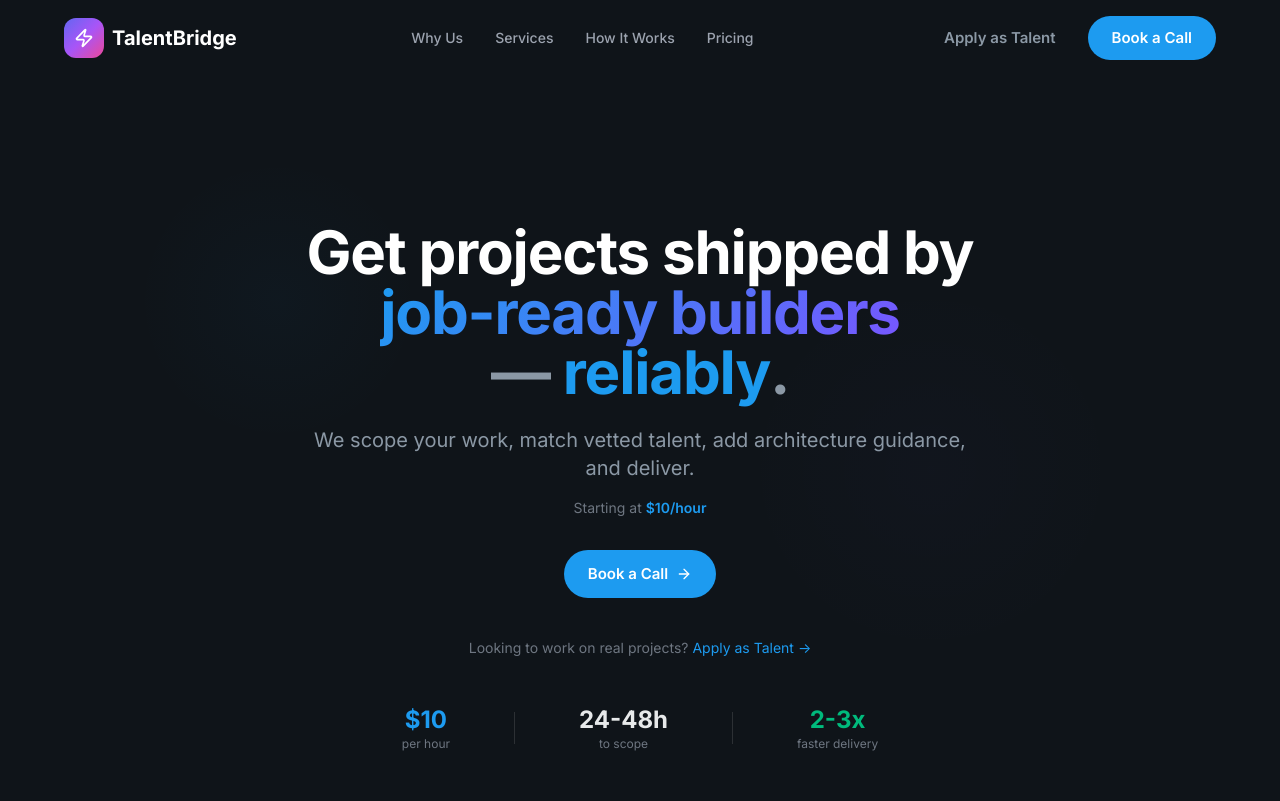
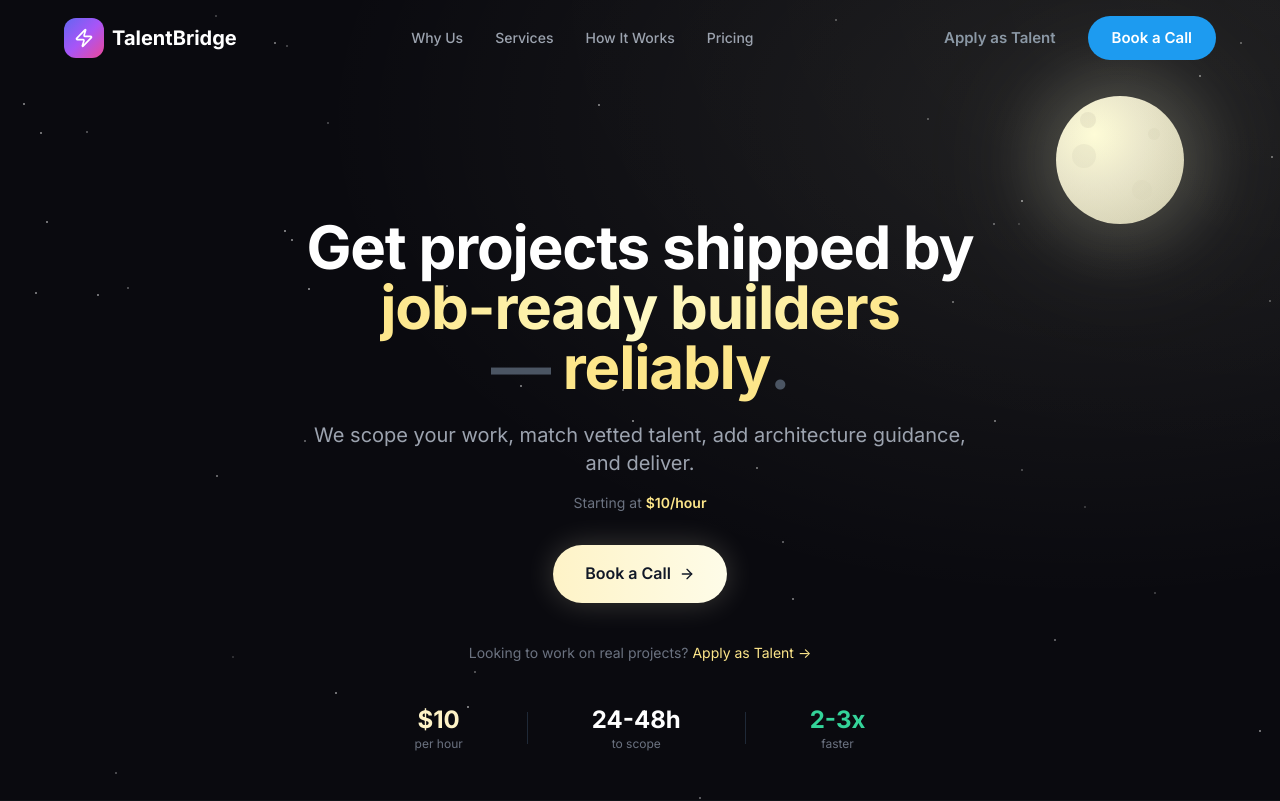
Before and after one commit to Owlbasis/pinaaka, a Next.js app: page / in a window 1280 px wide. Shown: the top 801 px of the page. Built offline with nearby package versions, Linux system fonts and the light colour scheme.

Commit message:
Add moonlit night theme with moon, stars, and warm amber accents

```diff
--- a/components/sections/Hero.tsx
+++ b/components/sections/Hero.tsx
@@ -9,13 +9,11 @@ interface HeroProps {
     onApplyTalent: () => void;
 }
 
-// Words that cycle through
 const rotatingWords = ["faster", "cheaper", "reliably"];
 
 export default function Hero({ onBookCall, onApplyTalent }: HeroProps) {
     const [wordIndex, setWordIndex] = useState(0);
 
-    // Rotate words every 2 seconds
     useEffect(() => {
         const interval = setInterval(() => {
             setWordIndex((prev) => (prev + 1) % rotatingWords.length);
@@ -24,103 +22,131 @@ export default function Hero({ onBookCall, onApplyTalent }: HeroProps) {
     }, []);
 
     return (
-        <section className="relative min-h-screen flex items-center justify-center pt-20 overflow-hidden">
-            {/* Animated background elements */}
-            <div className="absolute inset-0 overflow-hidden">
-                {/* Floating shapes */}
+        <section className="relative min-h-screen flex items-center justify-center pt-20 overflow-hidden bg-[#0a0a0f]">
+            {/* Stars */}
+            <div className="absolute inset-0">
+                {[...Array(50)].map((_, i) => (
                     <motion.div
-                    className="absolute w-72 h-72 rounded-full opacity-[0.03]"
+                        key={i}
+                        className="absolute w-[2px] h-[2px] bg-white rounded-full"
                         style={{
-                        background: 'radial-gradient(circle, var(--accent-primary) 0%, transparent 70%)',
-                        top: '20%',
-                        left: '10%'
+                            left: `${Math.random() * 100}%`,
+                            top: `${Math.random() * 100}%`,
+                            opacity: 0.2 + Math.random() * 0.5,
                         }}
                         animate={{
-                        x: [0, 30, 0],
-                        y: [0, -20, 0],
+                            opacity: [0.2, 0.6, 0.2],
+                        }}
+                        transition={{
+                            duration: 2 + Math.random() * 3,
+                            repeat: Infinity,
+                            delay: Math.random() * 2,
+                        }}
+                    />
+                ))}
+            </div>
+
+            {/* Moon */}
+            <motion.div
+                className="absolute top-16 right-16 md:top-24 md:right-24"
+                initial={{ opacity: 0, scale: 0.8 }}
+                animate={{ opacity: 1, scale: 1 }}
+                transition={{ duration: 1.5, ease: "easeOut" }}
+            >
+                <div
+                    className="w-24 h-24 md:w-32 md:h-32 rounded-full relative"
+                    style={{
+                        background: "radial-gradient(circle at 30% 30%, #fefcd7 0%, #e8e4c9 40%, #c9c5a8 100%)",
+                        boxShadow: "0 0 60px 20px rgba(254, 252, 215, 0.15), 0 0 120px 40px rgba(254, 252, 215, 0.08)",
+                    }}
+                >
+                    {/* Moon craters */}
+                    <div className="absolute w-4 h-4 rounded-full bg-[#d4d0b5] opacity-40 top-4 left-6" />
+                    <div className="absolute w-6 h-6 rounded-full bg-[#d4d0b5] opacity-30 top-12 left-4" />
+                    <div className="absolute w-3 h-3 rounded-full bg-[#d4d0b5] opacity-35 top-8 right-6" />
+                    <div className="absolute w-5 h-5 rounded-full bg-[#d4d0b5] opacity-25 bottom-6 right-8" />
+                </div>
+            </motion.div>
+
+            {/* Moonlight rays */}
+            <div
+                className="absolute top-0 right-0 w-full h-full pointer-events-none"
+                style={{
+                    background: "radial-gradient(ellipse at 85% 15%, rgba(254, 252, 215, 0.08) 0%, transparent 50%)",
+                }}
+            />
+            <motion.div
+                className="absolute top-0 right-0 w-[60%] h-[60%] pointer-events-none"
+                style={{
+                    background: "radial-gradient(ellipse at 100% 0%, rgba(254, 252, 215, 0.05) 0%, transparent 70%)",
+                }}
+                animate={{
+                    opacity: [0.5, 1, 0.5],
                 }}
                 transition={{
                     duration: 8,
                     repeat: Infinity,
-                        ease: "easeInOut"
+                    ease: "easeInOut",
                 }}
             />
-                <motion.div
-                    className="absolute w-96 h-96 rounded-full opacity-[0.02]"
-                    style={{
-                        background: 'radial-gradient(circle, var(--accent-secondary) 0%, transparent 70%)',
-                        bottom: '20%',
-                        right: '10%'
-                    }}
-                    animate={{
-                        x: [0, -40, 0],
-                        y: [0, 30, 0],
-                    }}
-                    transition={{
-                        duration: 10,
-                        repeat: Infinity,
-                        ease: "easeInOut"
-                    }}
-                />
-            </div>
 
             <div className="container relative z-10">
                 <div className="max-w-3xl mx-auto text-center">
-                    {/* Main Headline */}
                     <motion.h1
                         initial={{ opacity: 0, y: 30 }}
                         animate={{ opacity: 1, y: 0 }}
-                        transition={{ duration: 0.6, ease: "easeOut" }}
-                        className="text-4xl md:text-5xl lg:text-6xl font-bold leading-tight mb-6"
+                        transition={{ duration: 0.8, ease: "easeOut" }}
+                        className="text-4xl md:text-5xl lg:text-6xl font-bold leading-tight mb-6 text-white"
                     >
                         Get projects shipped by{" "}
-                        <span className="text-gradient">job-ready builders</span>
+                        <span className="bg-gradient-to-r from-amber-200 via-yellow-100 to-amber-200 bg-clip-text text-transparent">
+                            job-ready builders
+                        </span>
                         <br />
-                        <span className="text-[var(--text-secondary)]">— </span>
+                        <span className="text-gray-600">— </span>
                         <motion.span
                             key={wordIndex}
                             initial={{ opacity: 0, y: 20 }}
                             animate={{ opacity: 1, y: 0 }}
-                            exit={{ opacity: 0, y: -20 }}
                             transition={{ duration: 0.4 }}
-                            className="text-[var(--accent-primary)] inline-block min-w-[140px]"
+                            className="text-amber-200 inline-block min-w-[140px]"
                         >
                             {rotatingWords[wordIndex]}
                         </motion.span>
-                        <span className="text-[var(--text-secondary)]">.</span>
+                        <span className="text-gray-600">.</span>
                     </motion.h1>
 
-                    {/* Subheadline */}
                     <motion.p
                         initial={{ opacity: 0, y: 20 }}
                         animate={{ opacity: 1, y: 0 }}
-                        transition={{ duration: 0.6, delay: 0.1, ease: "easeOut" }}
-                        className="text-lg md:text-xl text-[var(--text-secondary)] max-w-2xl mx-auto mb-4"
+                        transition={{ duration: 0.8, delay: 0.1 }}
+                        className="text-lg md:text-xl text-gray-400 max-w-2xl mx-auto mb-4"
                     >
                         We scope your work, match vetted talent, add architecture guidance, and deliver.
                     </motion.p>
 
-                    {/* Price Anchor */}
                     <motion.p
                         initial={{ opacity: 0, y: 20 }}
                         animate={{ opacity: 1, y: 0 }}
-                        transition={{ duration: 0.6, delay: 0.2, ease: "easeOut" }}
-                        className="text-sm text-[var(--text-muted)] mb-8"
+                        transition={{ duration: 0.8, delay: 0.2 }}
+                        className="text-sm text-gray-500 mb-8"
                     >
-                        Starting at <span className="text-[var(--accent-primary)] font-semibold">$10/hour</span>
+                        Starting at <span className="text-amber-200 font-semibold">$10/hour</span>
                     </motion.p>
 
-                    {/* CTA */}
                     <motion.div
                         initial={{ opacity: 0, y: 20 }}
                         animate={{ opacity: 1, y: 0 }}
-                        transition={{ duration: 0.6, delay: 0.3, ease: "easeOut" }}
-                        className="flex flex-col sm:flex-row items-center justify-center gap-4 mb-10"
+                        transition={{ duration: 0.8, delay: 0.3 }}
+                        className="flex items-center justify-center gap-4 mb-10"
                     >
                         <motion.button
                             onClick={onBookCall}
-                            className="btn btn-primary px-6 py-3 text-base"
-                            whileHover={{ scale: 1.02 }}
+                            className="px-8 py-4 bg-gradient-to-r from-amber-100 to-yellow-50 text-gray-900 rounded-full font-semibold flex items-center gap-2"
+                            style={{
+                                boxShadow: "0 0 30px rgba(254, 252, 215, 0.2)",
+                            }}
+                            whileHover={{ scale: 1.02, boxShadow: "0 0 50px rgba(254, 252, 215, 0.3)" }}
                             whileTap={{ scale: 0.98 }}
                         >
                             Book a Call
@@ -128,56 +154,43 @@ export default function Hero({ onBookCall, onApplyTalent }: HeroProps) {
                         </motion.button>
                     </motion.div>
 
-                    {/* Talent Link */}
                     <motion.p
                         initial={{ opacity: 0 }}
                         animate={{ opacity: 1 }}
-                        transition={{ duration: 0.6, delay: 0.4 }}
-                        className="text-[var(--text-muted)] text-sm"
+                        transition={{ duration: 0.8, delay: 0.4 }}
+                        className="text-gray-500 text-sm"
                     >
                         Looking to work on real projects?{" "}
-                        <button onClick={onApplyTalent} className="text-[var(--accent-primary)] hover:underline">
+                        <button onClick={onApplyTalent} className="text-amber-200 hover:text-amber-100 transition-colors">
                             Apply as Talent →
                         </button>
                     </motion.p>
                 </div>
             </div>
 
-            {/* Animated stats/trust bar */}
+            {/* Stats bar */}
             <motion.div
                 initial={{ opacity: 0, y: 40 }}
                 animate={{ opacity: 1, y: 0 }}
-                transition={{ duration: 0.8, delay: 0.6 }}
-                className="absolute bottom-12 left-0 right-0"
+                transition={{ duration: 1, delay: 0.6 }}
+                className="absolute bottom-12 left-0 right-0 z-10"
             >
                 <div className="container">
-                    <div className="flex items-center justify-center gap-8 md:gap-16 text-center">
-                        <motion.div
-                            initial={{ opacity: 0 }}
-                            animate={{ opacity: 1 }}
-                            transition={{ delay: 0.7 }}
-                        >
-                            <div className="text-xl md:text-2xl font-bold text-[var(--accent-primary)]">$10</div>
-                            <div className="text-xs text-[var(--text-muted)]">per hour</div>
-                        </motion.div>
-                        <div className="w-px h-8 bg-[var(--border-subtle)]" />
-                        <motion.div
-                            initial={{ opacity: 0 }}
-                            animate={{ opacity: 1 }}
-                            transition={{ delay: 0.8 }}
-                        >
-                            <div className="text-xl md:text-2xl font-bold">24-48h</div>
-                            <div className="text-xs text-[var(--text-muted)]">to scope</div>
-                        </motion.div>
-                        <div className="w-px h-8 bg-[var(--border-subtle)]" />
-                        <motion.div
-                            initial={{ opacity: 0 }}
-                            animate={{ opacity: 1 }}
-                            transition={{ delay: 0.9 }}
-                        >
-                            <div className="text-xl md:text-2xl font-bold text-[var(--accent-green)]">2-3x</div>
-                            <div className="text-xs text-[var(--text-muted)]">faster delivery</div>
-                        </motion.div>
+                    <div className="flex items-center justify-center gap-10 md:gap-16 text-center">
+                        <div>
+                            <div className="text-2xl font-bold text-amber-100">$10</div>
+                            <div className="text-xs text-gray-500">per hour</div>
+                        </div>
+                        <div className="w-px h-8 bg-gray-800" />
+                        <div>
+                            <div className="text-2xl font-bold text-white">24-48h</div>
+                            <div className="text-xs text-gray-500">to scope</div>
+                        </div>
+                        <div className="w-px h-8 bg-gray-800" />
+                        <div>
+                            <div className="text-2xl font-bold text-emerald-400">2-3x</div>
+                            <div className="text-xs text-gray-500">faster</div>
+                        </div>
                     </div>
                 </div>
             </motion.div>
```
Lines whose indentation alone changed are shown as unchanged.
